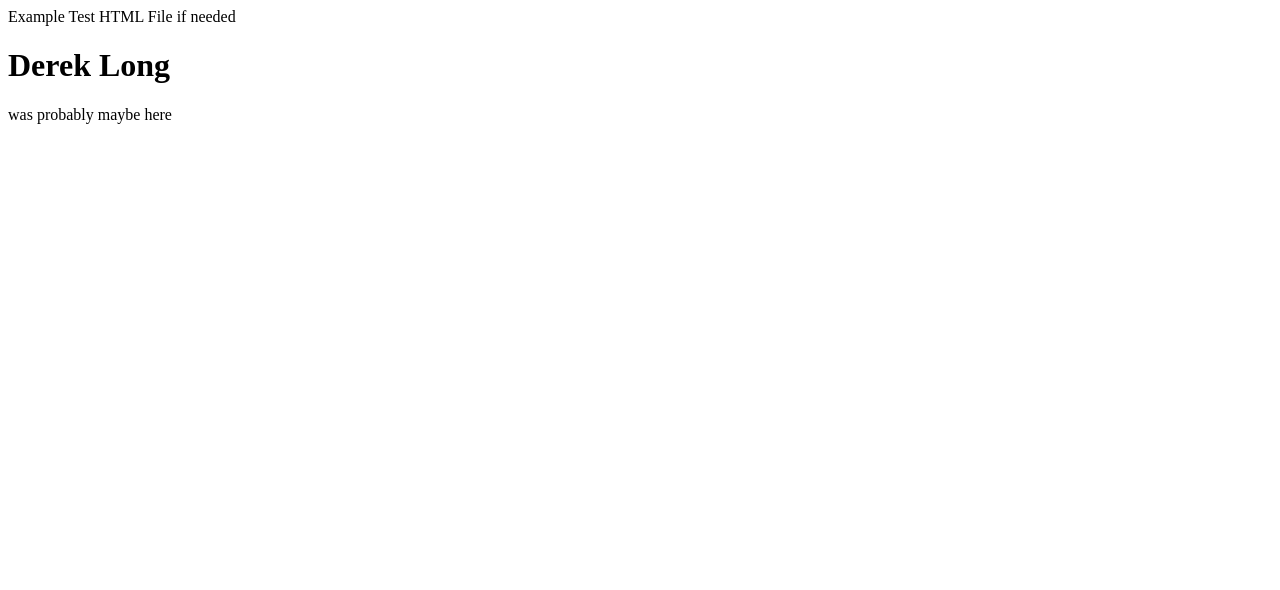
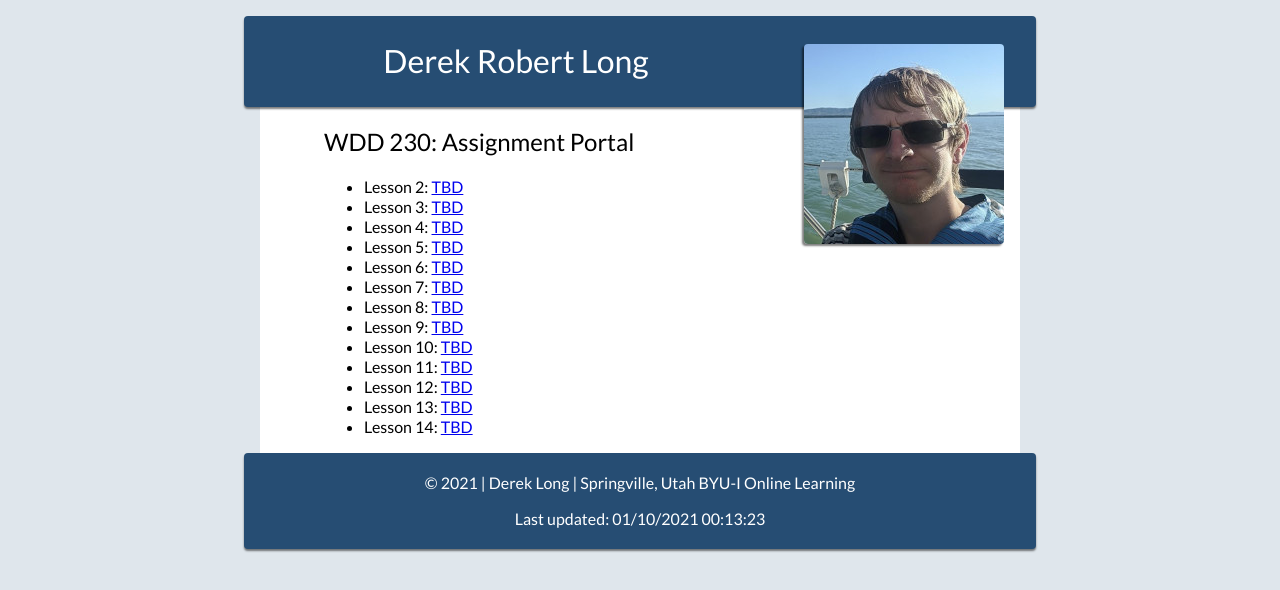
Before and after one commit to derekrl/derekrl.github.io, a plain HTML site: page index.html in a window 1280 px wide. Drawn offline with Linux system fonts and the light colour scheme.

Commit message:
Main page

```diff
--- /dev/null
+++ b/css/home.css
@@ -0,0 +1,46 @@
+body {
+  font-size: 16px;
+  font-family: 'Lato', sans-serif;
+  line-height: 1.25;
+  background-color: hsl(210, 25%, 90%);
+  max-width: 760px;
+  margin: auto;
+}
+
+#container {
+  background-color: white;
+}
+
+h1, h2 {
+  font-weight: 400;
+}
+
+p {
+  margin: 1em;
+}
+
+header,
+footer {
+  margin: 1em -1em;
+}
+
+main {
+  margin: auto 4em;
+}
+
+header,
+footer {
+  background-color: hsl(210, 50%, 30%);
+  color: white;
+  border-radius: 4px;
+  padding: 0.25em 0.5em;
+  box-shadow: 0 2px 2px rgba(0,0,0,.5);
+  text-align: center;
+}
+
+header img {
+  float: right;
+  margin: 1.5em;
+  border-radius: 4px;
+  box-shadow: -2px 2px 2px rgba(0,0,0,.5);
+}
--- a/index.html
+++ b/index.html
@@ -1,11 +1,51 @@
-Example Test HTML File if needed
 <!DOCTYPE html>
-<html lang="en-us">
+<html lang="en">
   <head>
-    <title>Lorem Ipsum</title>
+    <title>Derek's Assignment Portal</title>
+    <meta charset="UTF-8" />
+    <meta
+      description="Assignment portal for Derek Long | WDD-230 | Brigham Young University - Idaho"
+    />
+    <link rel="stylesheet" href="css/home.css" />
+    <!-- Webfont -->
+    <style>
+      @import url("https://fonts.googleapis.com/css2?family=Lato:wght@400&display=swap");
+    </style>
   </head>
   <body>
-    <h1>Derek Long</h1>
-    <p>was probably maybe here</p>
+    <div id="container">
+      <header>
+        <img src="images/face.jpg" alt="Selfie image, taken on a boat" />
+        <h1>Derek Robert Long</h1>
+      </header>
+      <main>
+        <h2>WDD 230: Assignment Portal</h2>
+        <ul>
+          <li>Lesson 2: <a href="#">TBD</a></li>
+          <li>Lesson 3: <a href="#">TBD</a></li>
+          <li>Lesson 4: <a href="#">TBD</a></li>
+          <li>Lesson 5: <a href="#">TBD</a></li>
+          <li>Lesson 6: <a href="#">TBD</a></li>
+          <li>Lesson 7: <a href="#">TBD</a></li>
+          <li>Lesson 8: <a href="#">TBD</a></li>
+          <li>Lesson 9: <a href="#">TBD</a></li>
+          <li>Lesson 10: <a href="#">TBD</a></li>
+          <li>Lesson 11: <a href="#">TBD</a></li>
+          <li>Lesson 12: <a href="#">TBD</a></li>
+          <li>Lesson 13: <a href="#">TBD</a></li>
+          <li>Lesson 14: <a href="#">TBD</a></li>
+        </ul>
+      </main>
+      <footer>
+        <p>
+          &copy; <span id="currentyear"></span> | Derek Long | Springville, Utah
+          <a target="_blank" href="http://www.byui.edu/online"></a>BYU-I Online
+          Learning
+        </p>
+        <p>Last updated: <span id="lastupdated"></span></p>
+      </footer>
+      <script src="js/currentyear.js"></script>
+      <script src="js/lastmodified.js"></script>
+    </div>
   </body>
 </html>
--- /dev/null
+++ b/js/currentyear.js
@@ -0,0 +1,2 @@
+const options = {year:'numeric'}
+document.getElementById('currentyear').textContent = new Date().toLocaleDateString('en-US', options)
--- /dev/null
+++ b/js/lastmodified.js
@@ -0,0 +1 @@
+document.getElementById('lastupdated').textContent = document.lastModified;
```
Also changed, not shown: images/face.jpg (added).
